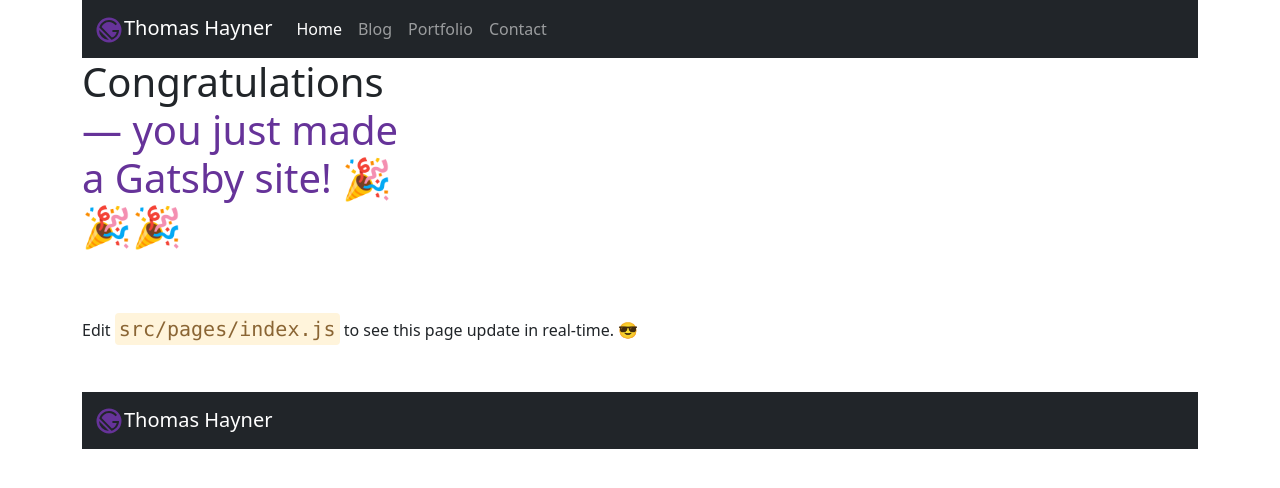
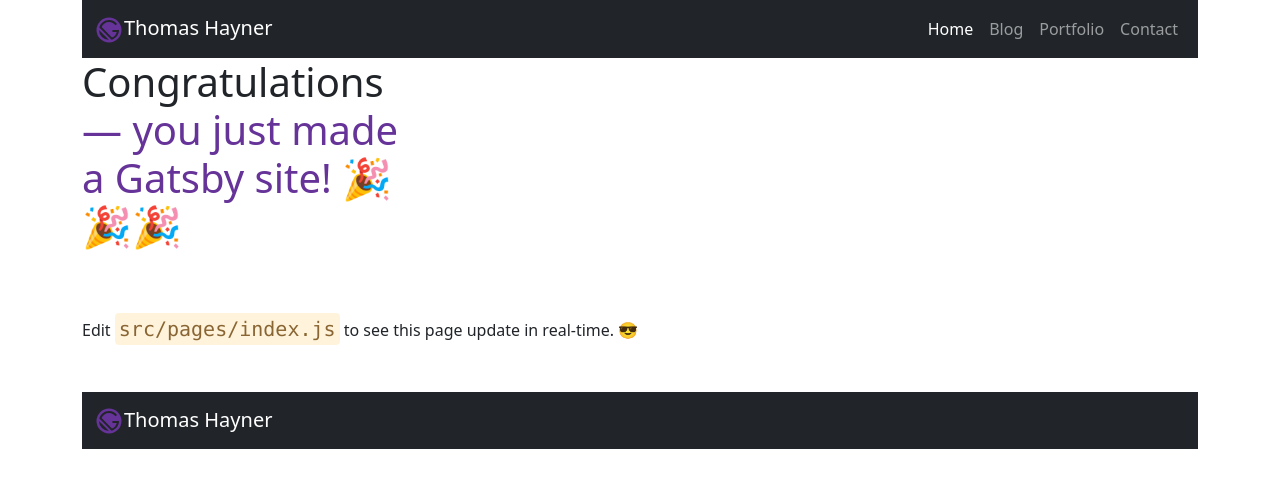
Before and after one commit to thomHayner/gatsby-portfolio-0.1, a Gatsby site: page / in a window 1280 px wide. Built offline with nearby package versions, Linux system fonts and the light colour scheme; Gatsby itself is replaced by a stand-in of ours.

Commit message:
style: align nav / menu to right side of screen

```diff
--- a/src/components/Header.js
+++ b/src/components/Header.js
@@ -36,7 +36,7 @@
           Thomas Hayner
         </Navbar.Brand>
         <Navbar.Toggle aria-controls="navbarResponsive"/>
-        <Navbar.Collapse id="navbarResponsive">
+        <Navbar.Collapse id="navbarResponsive"  className="justify-content-end">
           <Nav as="ul">
             {links.map(link=> (
               <Nav.Item as="li">
```
